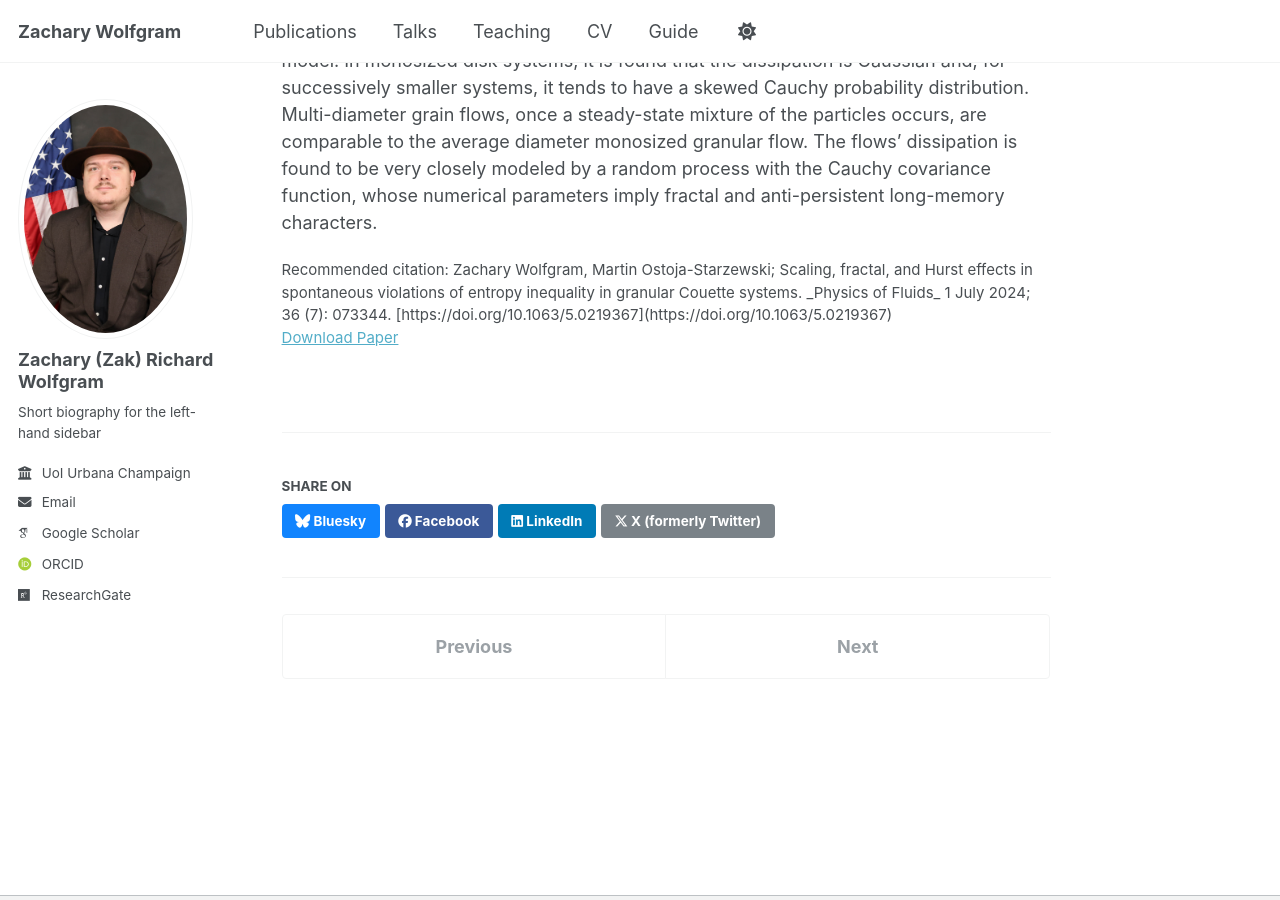
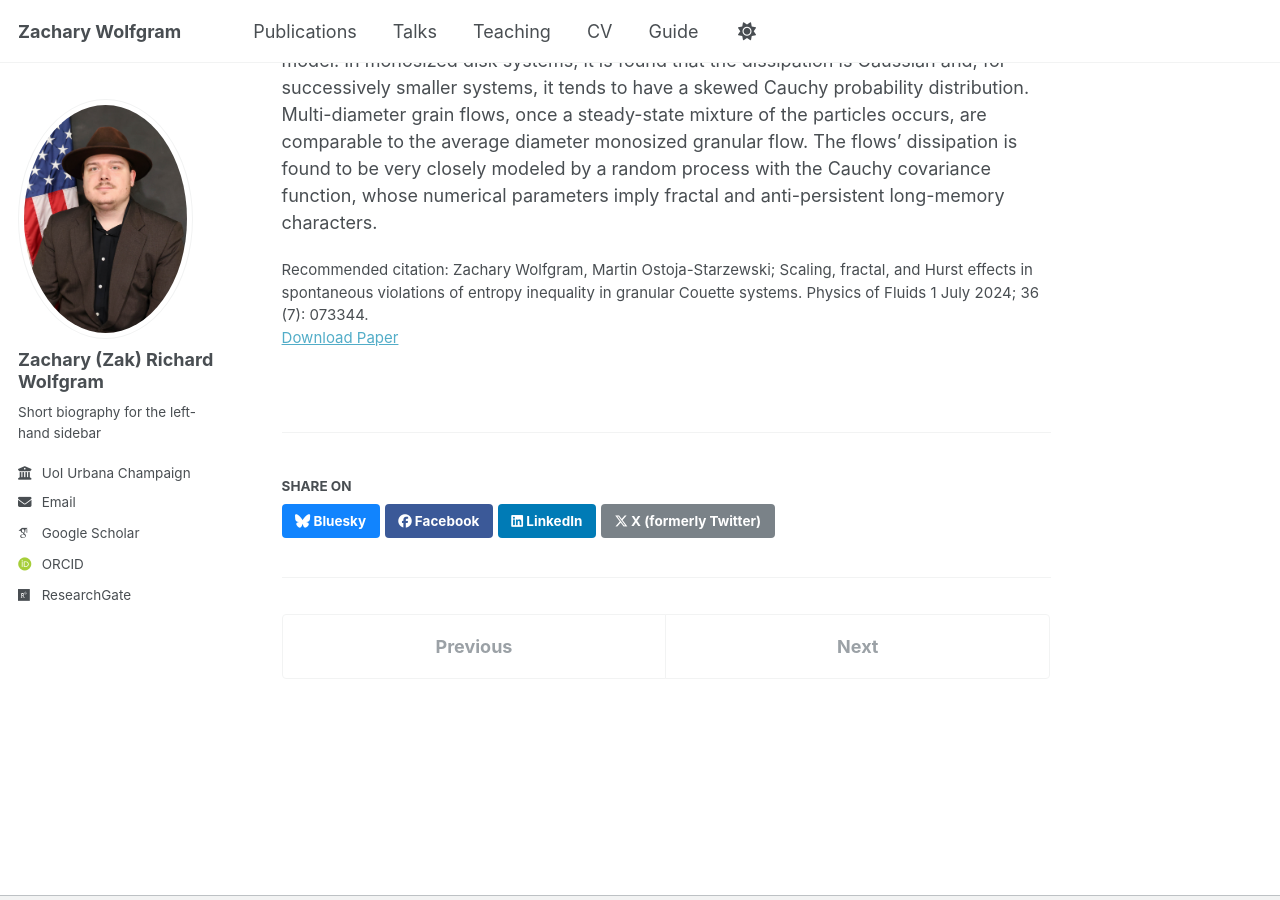
Before and after one commit to ZWolfgram/Zwolfgram.github.io, a Jekyll site: the page built from _publications/2024-07-Scaling.md, in a window 1280 px wide and 900 px high, scrolled down 394 px. Built offline with Jekyll 4.4.1, drawn with Linux system fonts in a browser that asks for light colours; some web fonts are replaced; part of the change alters nothing that is shown.

Commit message:
Update 2024-07-Scaling.md

```diff
--- a/_publications/2024-07-Scaling.md
+++ b/_publications/2024-07-Scaling.md
@@ -7,7 +7,7 @@ excerpt: ''
 date: 2024-07-25
 venue: 'Physics of Fluids'
 paperurl: 'https://doi.org/10.1063/5.0219367'
-citation: 'Zachary Wolfgram, Martin Ostoja-Starzewski; Scaling, fractal, and Hurst effects in spontaneous violations of entropy inequality in granular Couette systems. _Physics of Fluids_ 1 July 2024; 36 (7): 073344. [https://doi.org/10.1063/5.0219367](https://doi.org/10.1063/5.0219367)'
+citation: "Zachary Wolfgram, Martin Ostoja-Starzewski; Scaling, fractal, and Hurst effects in spontaneous violations of entropy inequality in granular Couette systems. Physics of Fluids 1 July 2024; 36 (7): 073344."
 ---
 
 Planar Couette flows of granular systems are investigated at different spatial and time scales using computational dynamics to determine their stochastic characteristics. Systems with one or two sizes of circular disks with frictional-Hookean contacts are studied. While spontaneous violations of the second law of thermodynamics always follow the fluctuation theorem, time and spatial dependencies of the dissipation as a random process are determined for multiple regimes. Given that grain rotations are degrees of freedom separate from grain translations, the dissipation is calculated from a micropolar model. In monosized disk systems, it is found that the dissipation is Gaussian and, for successively smaller systems, it tends to have a skewed Cauchy probability distribution. Multi-diameter grain flows, once a steady-state mixture of the particles occurs, are comparable to the average diameter monosized granular flow. The flows' dissipation is found to be very closely modeled by a random process with the Cauchy covariance function, whose numerical parameters imply fractal and anti-persistent long-memory characters.
```
